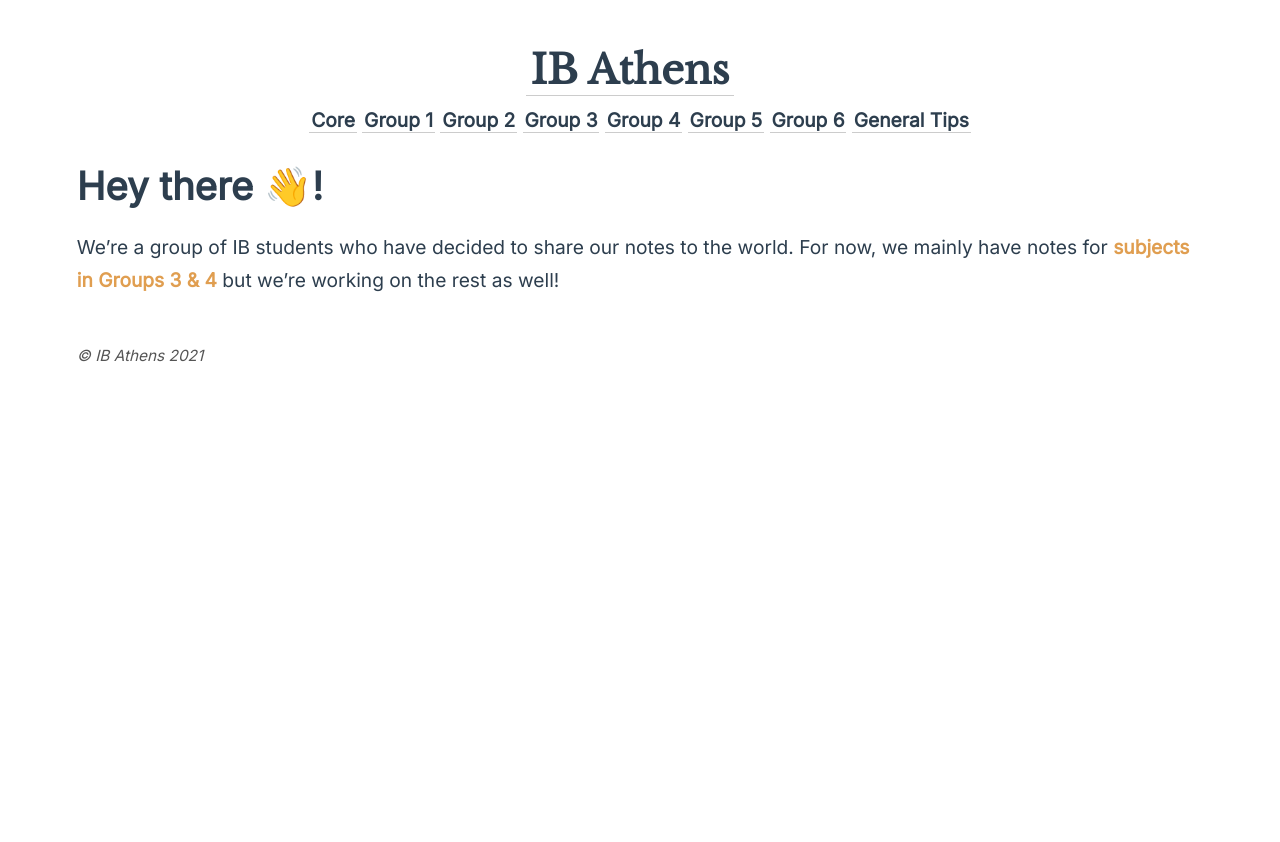
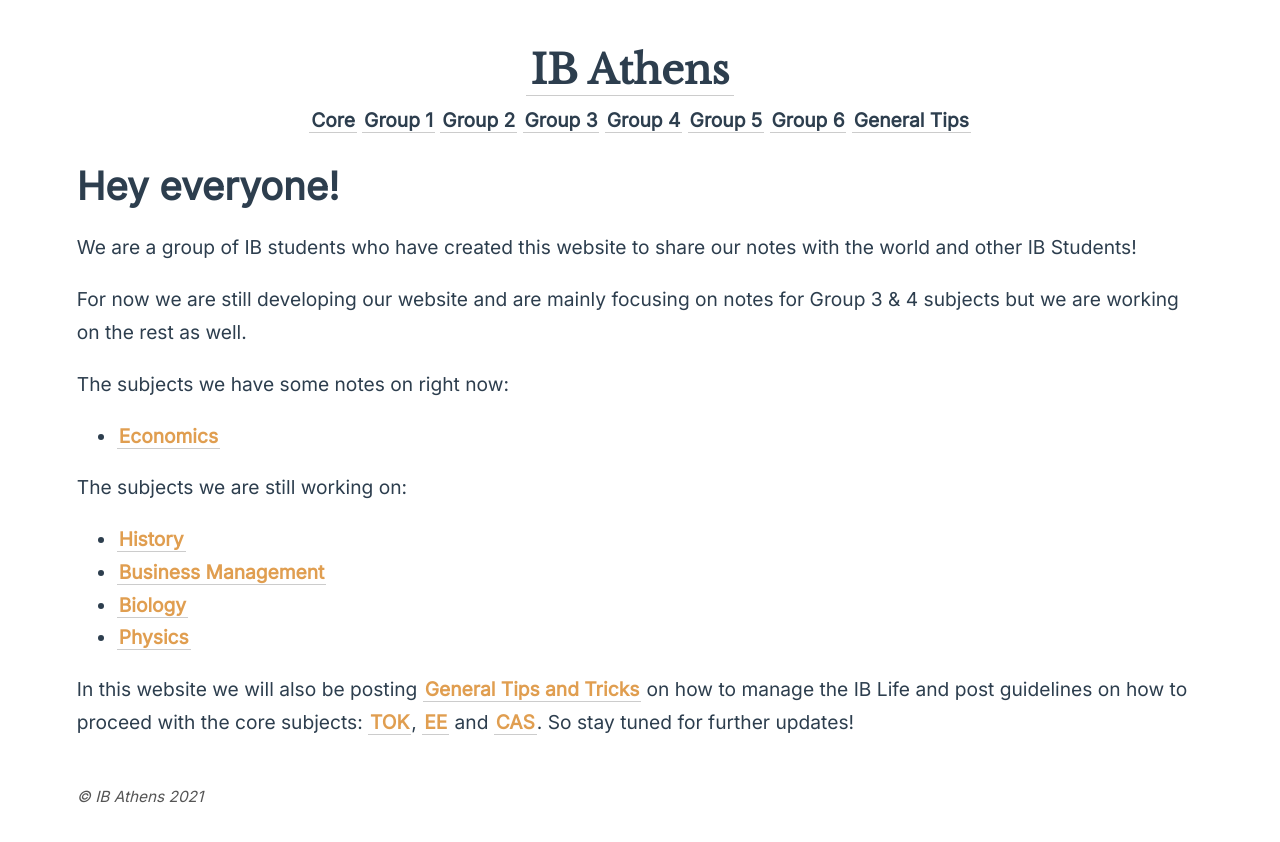
Before and after one commit to ibathens/ibathens.github.io, a Jekyll site: the page built from _pages/index.md, in a window 1280 px wide. Shown: the top 842 px of the page. Built offline with Jekyll 4.4.1, drawn with Linux system fonts in a browser that asks for light colours.

Commit message:
Added homepage text

```diff
--- a/_pages/index.md
+++ b/_pages/index.md
@@ -5,6 +5,19 @@ id: home
 permalink: /
 ---
 
-# Hey there 👋!
+# Hey everyone!
 
-We're a group of IB students who have decided to share our notes to the world. For now, we mainly have notes for **subjects in Groups 3 & 4** but we're working on the rest as well!
+We are a group of IB students who have created this website to share our notes with the world and other IB Students!
+
+For now we are still developing our website and are mainly focusing on notes for Group 3 & 4 subjects but we are working on the rest as well.
+
+The subjects we have some notes on right now:
+- [Economics](/g3/economics)
+
+The subjects we are still working on:
+- [History](/g3/history)
+- [Business Management](/g3/business-management)
+- [Biology](/g4/biology)
+- [Physics](/g4/physics)
+
+In this website we will also be posting [General Tips and Tricks](/tips) on how to manage the IB Life and post guidelines on how to proceed with the core subjects: [TOK](/tok), [EE](/ee) and [CAS](/cas). So stay tuned for further updates!
```
